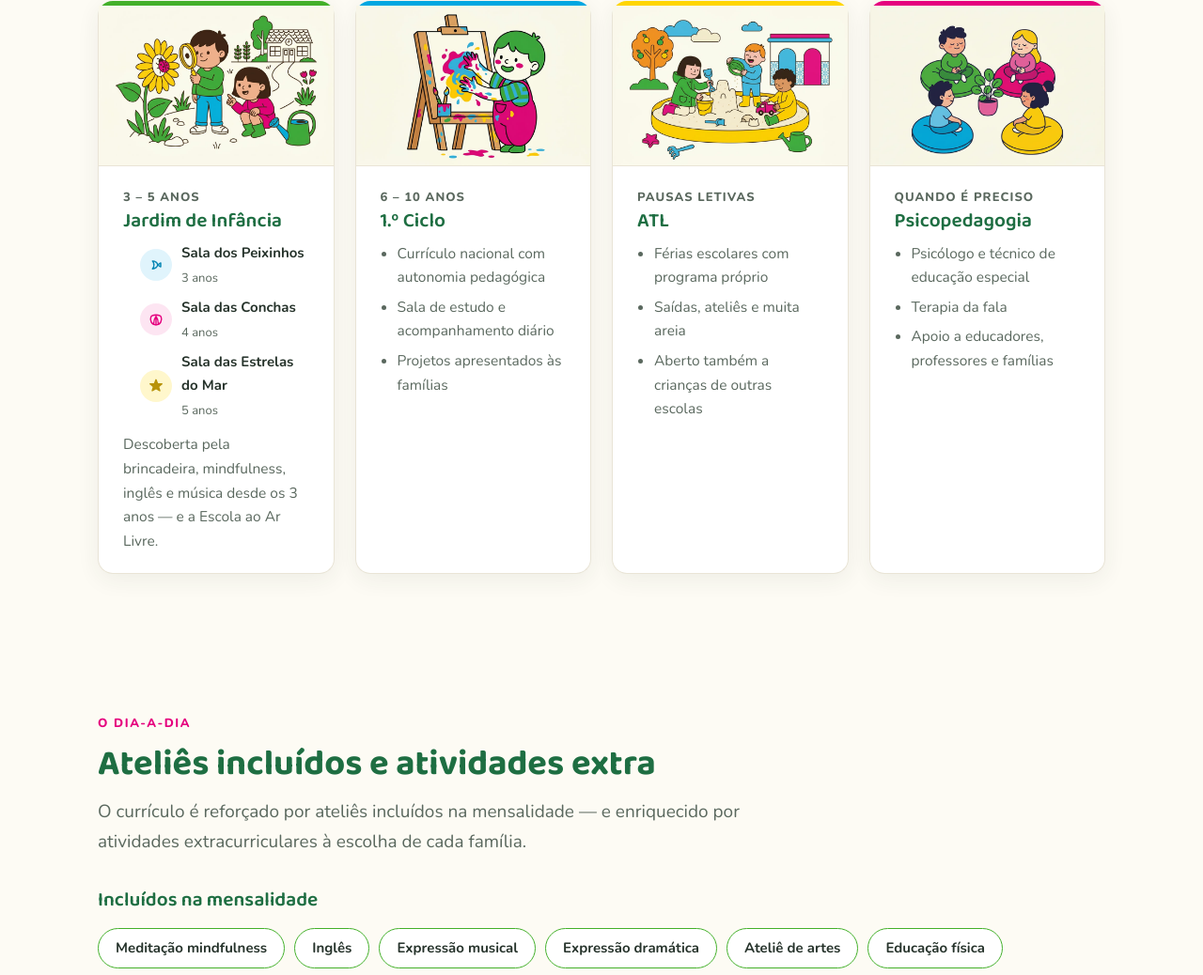
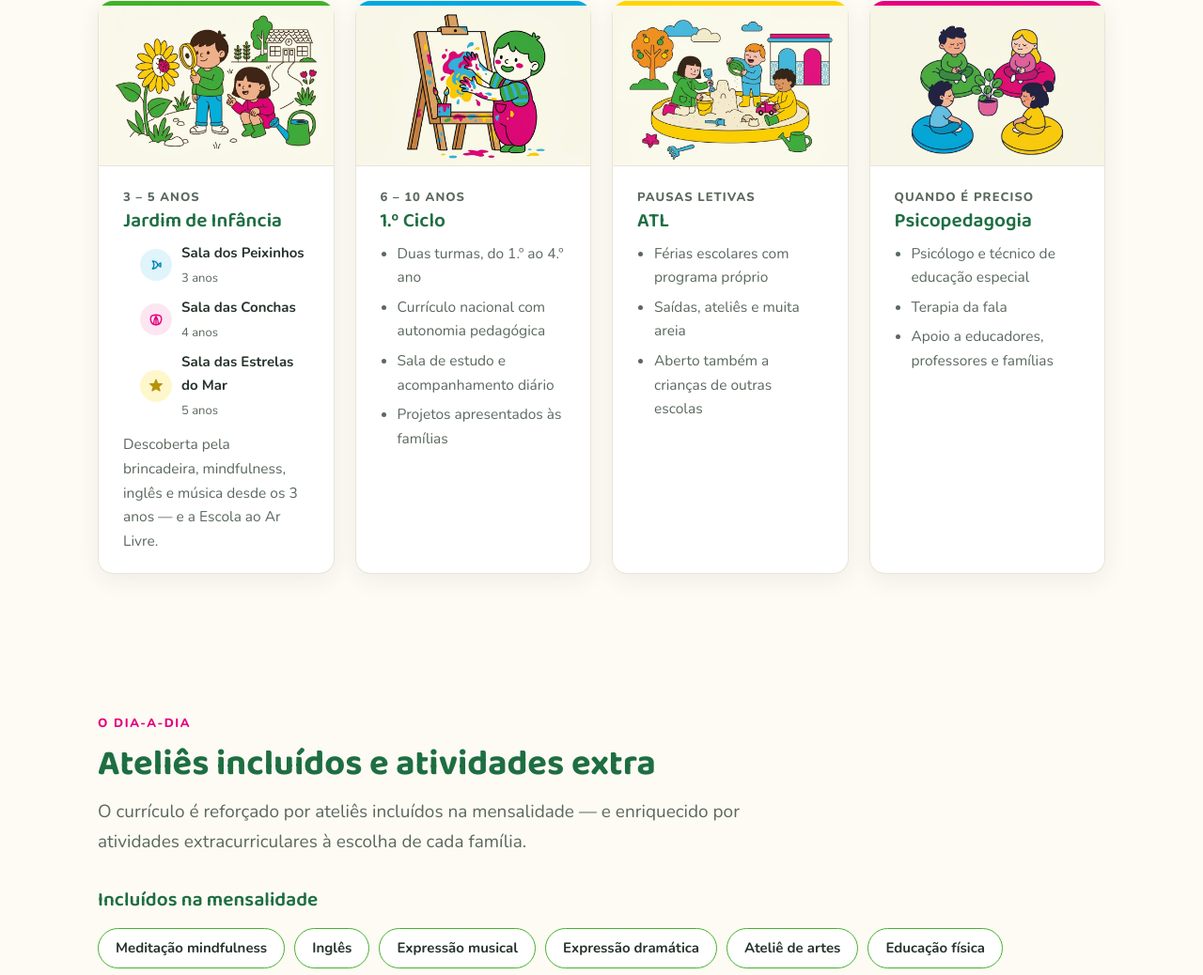
Before and after one commit to weareterrae/externatosantamariadebelem, a plain HTML site: page index.html in a window 1280 px wide. Shown: the part 4142-5180 px from the top of the page at 94% size. Drawn offline with nearby package versions, Linux system fonts and the light colour scheme.

Commit message:
1.º Ciclo: duas turmas, do 1.º ao 4.º ano
Co-Authored-By: Claude Fable 5 <noreply@anthropic.com>

```diff
--- a/index.html
+++ b/index.html
@@ -786,6 +786,7 @@
           <span class="idade">6 &ndash; 10 anos</span>
           <h3>1.º Ciclo</h3>
           <ul>
+            <li>Duas turmas, do 1.º ao 4.º ano</li>
             <li>Currículo nacional com autonomia pedagógica</li>
             <li>Sala de estudo e acompanhamento diário</li>
             <li>Projetos apresentados às famílias</li>
```
